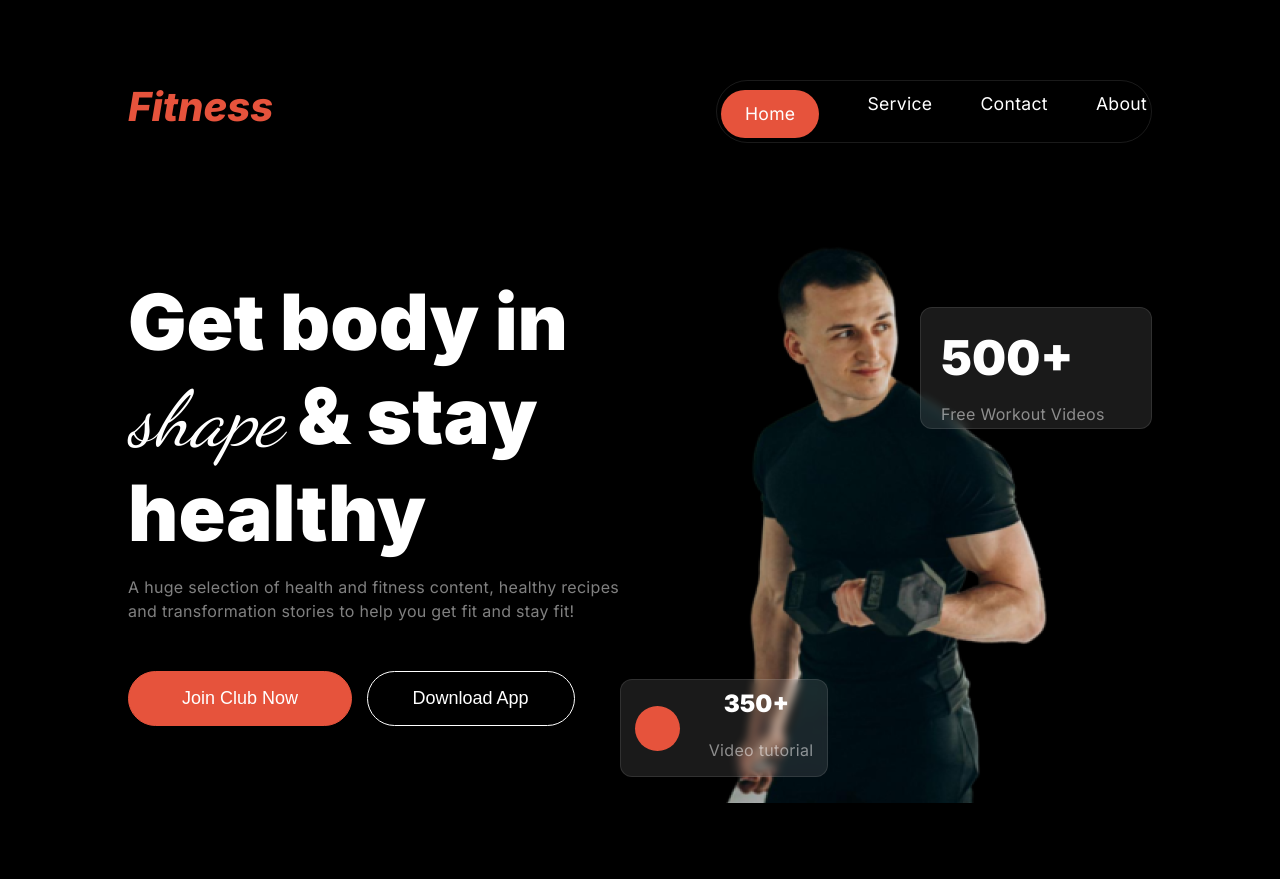
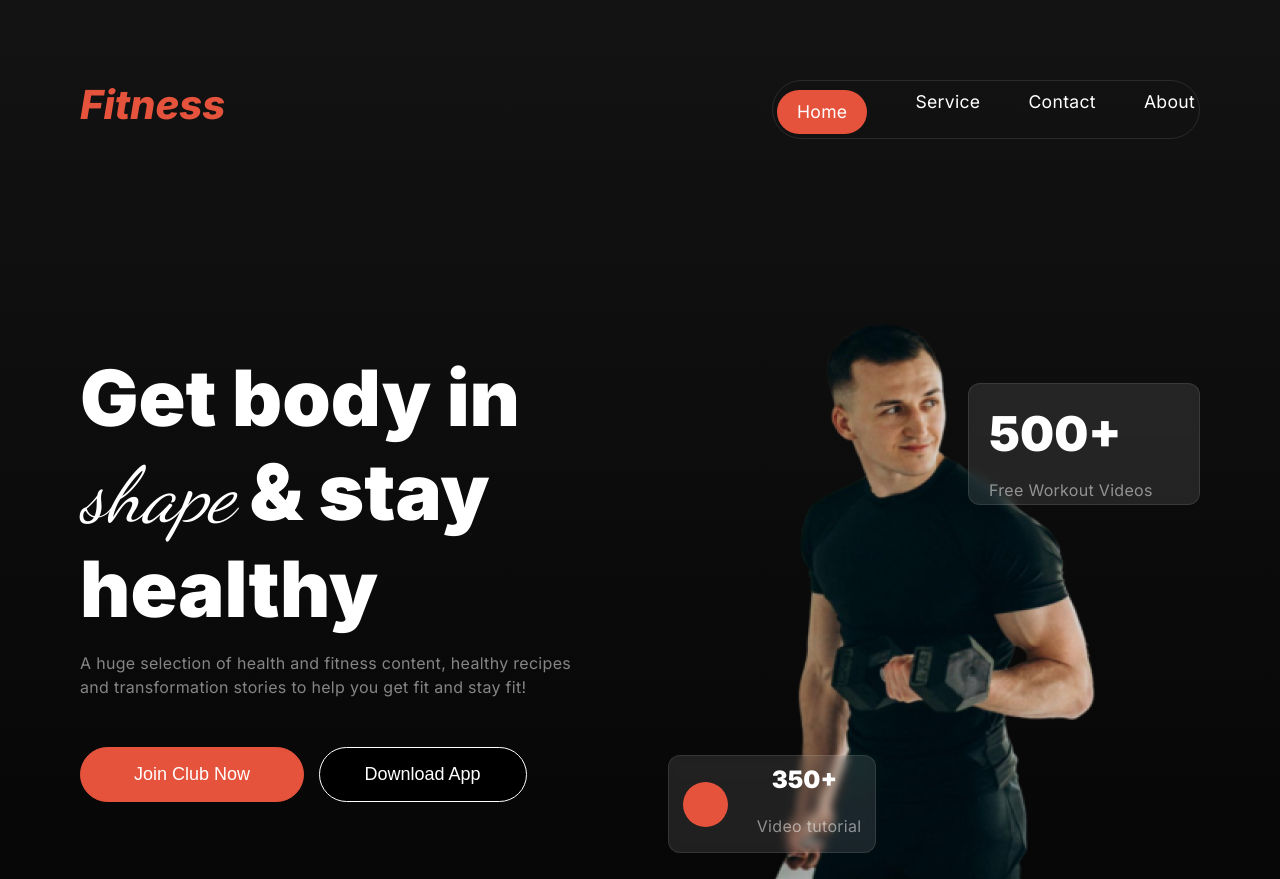
Before and after one commit to MushfikhaJyoti/my-second-PH-assignment, a plain HTML site: page index.html in a window 1280 px wide. Shown: the top 879 px of the page. Drawn offline with Linux system fonts and the light colour scheme.

Commit message:
added linear gradient

```diff
--- a/index.html
+++ b/index.html
@@ -9,7 +9,8 @@
 </head>
 <body>
     <!-- Navbar Section -->
-      <nav class="container nav-bar">
+     <div class="linear-backgound">
+        <nav class="nav-bar">
         <h3 class="brand-name">Fitness</h3>
         <div class="nav-options">
             <p class="home">Home</p>
@@ -21,7 +22,7 @@
 
         </nav>
          <!--Banner Section-->
-   <section class="container Banner-section">
+   <section class="Banner-section">
     <div class="text-container">
         <h3 class="banner-heading">Get body in <br> <span id="shape">shape</span> & stay <br> healthy</h3>
         <p> A huge selection of health and fitness content, healthy recipes <br> and transformation stories to help you get fit and stay fit!</p>
@@ -47,6 +48,9 @@
                     </div>
         </div>
          </section>
+    </div>
+
+
          <!-- Change Your Habit Sec -->
          <section class="container habit-section">
             <div class="heading-text text-center">
--- a/styles/style.css
+++ b/styles/style.css
@@ -12,6 +12,9 @@ body{
  font-family: "Inter", sans-serif;
  background-color: black;
      }
+.linear-backgound{
+    background-image: linear-gradient(180.00deg, rgb(19, 19, 19),rgba(66, 63, 63, 0.086) 100%);
+}
 .container{
     width: 80%;
     margin: 5rem auto;
@@ -83,6 +86,7 @@ button{
     display: flex;
     justify-content: space-between;
     align-items: center;
+    padding: 5rem;
 }
 .nav-options p {
 
@@ -91,13 +95,14 @@ button{
 }
 .home{
     background-color: rgb(230, 83, 60);
-    padding: 12px 24px;
+    padding: 10px 20px;
     border: 1px rgb(230, 83, 60);
-    border-radius: 46px;
+    border-radius: 42px;
 }
 /* Banner Styliong */
 .banner-heading{
     font-size: 4.85rem;
+
   }
 
   #shape{
@@ -110,7 +115,7 @@ button{
     display: flex;
     justify-content: space-between;
     align-items: center;
-
+    padding: 5rem;
 
 
 }
@@ -279,7 +284,7 @@ i{
     }
 /* Team Section styling */
 .team{
-    width: 60%;
+    width: 1060px;
     margin: 5.5rem auto;
 }
 .team-heading{
@@ -295,7 +300,7 @@ i{
     border-radius: 16px;
 }
 .team-img{
-    gap: 30px;
+  gap: 30px;
   background-color: rgba(255, 255, 255, 0.1);
   border-radius: 16px;
   padding: 20px 20px;
@@ -319,6 +324,7 @@ i{
 /* Footer Section Styling */
 .communication h4{
     font-size: 2rem;
+    margin-bottom: 20px;
 }
 .communication p{
     font-size: 1.4rem;
@@ -332,9 +338,10 @@ i{
 .brand-box{
     width: 25%;
     margin: 60px 200px;
+    line-height: 60px;
 }
 .footer-section {
-      display: flex;
+    display: flex;
     justify-content: space-between;
     align-items: center;
     gap: 50px;
@@ -422,10 +429,11 @@ hr{
         margin: 40px 30px;
 
     }
+    .team{
+        width: 560px;
+    }
     .team-img{
-        width: 100%;
-       height: 100%px;
-        gap: 10px;
+             gap: 10px;
     }
 
     .row-one,.row-two{
```
Lines whose indentation alone changed are shown as unchanged.
